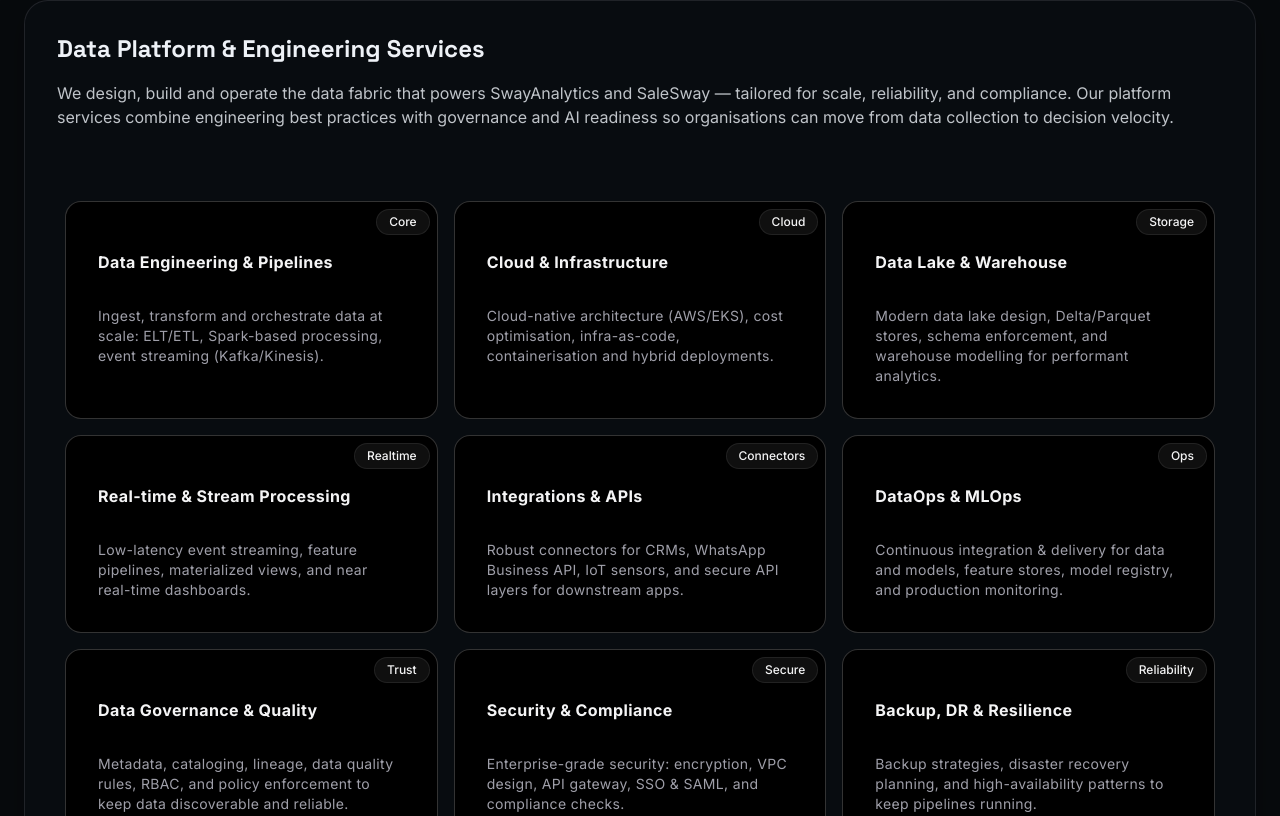
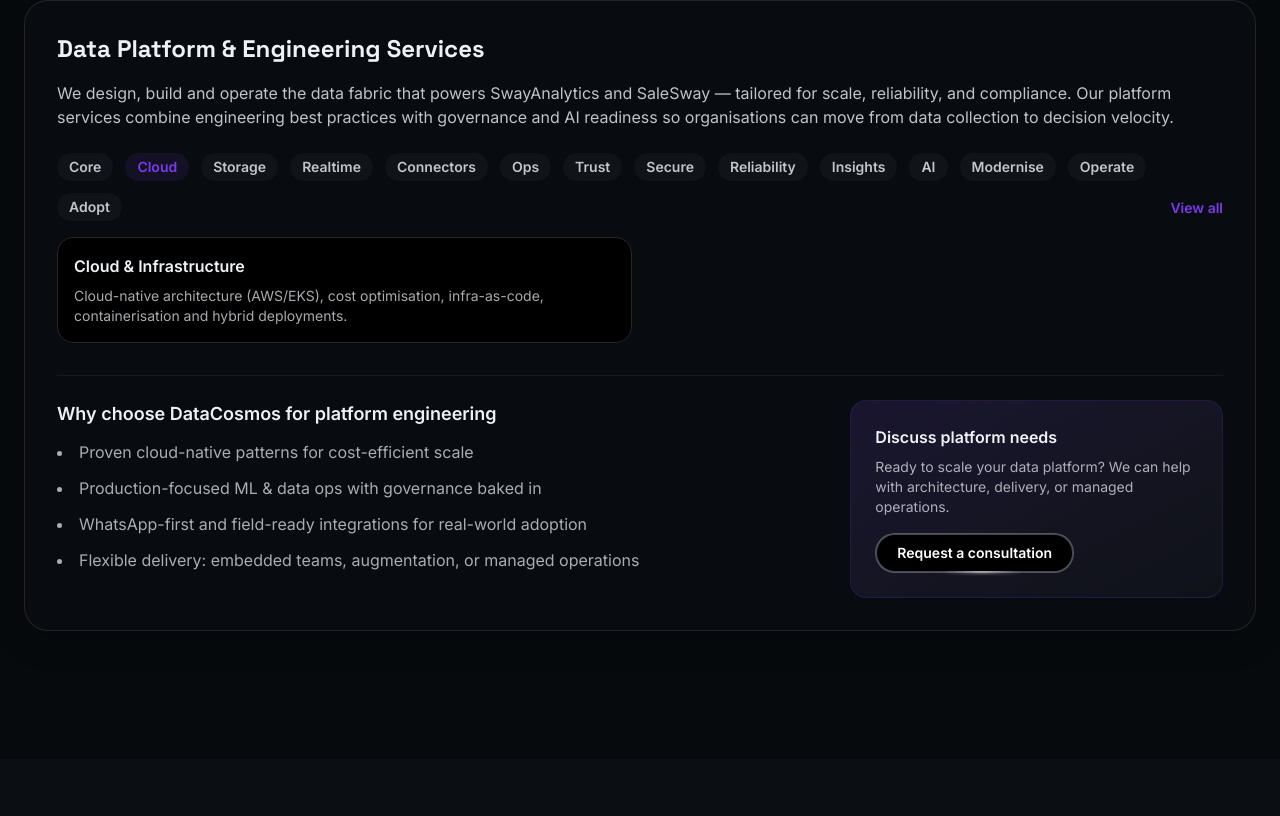
Before and after one commit to taranggg/data-cosmos, a Next.js app: page / in a window 1280 px wide. Shown: the part 3984-4800 px from the top of the page. Built offline with nearby package versions, Linux system fonts and the light colour scheme.

Commit message:
feat: Enhance CursorTrail particle effects with improved color gradients; refactor ProductsSection to implement tabbed navigation and modal for viewing all items

```diff
--- a/src/components/CursorTrail.tsx
+++ b/src/components/CursorTrail.tsx
@@ -100,15 +100,10 @@
       // update particles
       for (let i = 0; i < particles.length; i++) {
         const p = particles[i];
-        p.life *= 0.92; // decay
+        p.life *= 0.92;
       }
 
       // draw particles from oldest to newest for better layering
-      // detect theme to adapt glow colors
-      const isDark =
-        document.documentElement.classList.contains("dark") ||
-        window.matchMedia?.("(prefers-color-scheme: dark)").matches;
-
       for (let i = 0; i < particles.length; i++) {
         const p = particles[i];
         const t = i / Math.max(1, particles.length - 1);
@@ -118,18 +113,17 @@
 
         if (alpha <= 0.01) continue;
 
-        // choose colors based on theme (dark vs light)
-        const colorA = isDark
-          ? `rgba(124,58,237,${alpha})`
-          : `rgba(60,120,180,${alpha})`;
-        const colorB = isDark
-          ? `rgba(34,211,238,${alpha * 0.6})`
-          : `rgba(34,211,238,${alpha * 0.5})`;
+        const primaryRgb = "38,0,51"; // #260033
+        const accentRgb = "86,10,102"; // slightly lighter shade of #260033
+
+        const colorA = `rgba(${primaryRgb},${alpha})`;
+        const colorB = `rgba(${accentRgb},${Math.max(alpha * 0.6, 0.12)})`;
 
         const grad = ctx.createRadialGradient(p.x, p.y, 0, p.x, p.y, size * 2);
         grad.addColorStop(0, colorA);
         grad.addColorStop(0.5, colorB);
-        grad.addColorStop(1, `rgba(11,15,20,0)`);
+        // fade to fully transparent version of the primary hue for smoother edge
+        grad.addColorStop(1, `rgba(${primaryRgb},0)`);
 
         ctx.fillStyle = grad;
         ctx.beginPath();
--- a/src/components/ProductsSection.tsx
+++ b/src/components/ProductsSection.tsx
@@ -597,8 +597,9 @@
         velocity.
       </p>
 
-      <HoverEffect
-        items={[
+      {/* Tabs by category with a "View all" modal. Uses the same items as before but presents them compactly. */}
+      {(() => {
+        const dpItems = [
           {
             title: "Data Engineering & Pipelines",
             description:
@@ -697,8 +698,143 @@
             link: "#",
             tag: "Adopt",
           },
-        ]}
-      />
+        ];
+
+        const tags = Array.from(new Set(dpItems.map((d) => d.tag)));
+
+        function Pane() {
+          const [active, setActive] = useState(tags[0]);
+          const [isOpen, setIsOpen] = useState(false);
+          const [modalTag, setModalTag] = useState<string | null>(null);
+          // refs to support auto-advance without re-creating intervals on every tick
+          const activeRef = useRef<string>(tags[0]);
+          const pausedRef = useRef<boolean>(false);
+
+          // keep ref in sync with active state
+          useEffect(() => {
+            activeRef.current = active;
+          }, [active]);
+
+          // auto-advance tabs every few seconds (carousel-like), but pause when modal is open or when hovered
+          useEffect(() => {
+            if (isOpen) return; // don't auto-advance while modal is open
+            const interval = setInterval(() => {
+              if (pausedRef.current) return;
+              const idx = tags.indexOf(activeRef.current);
+              const next = (idx + 1) % tags.length;
+              setActive(tags[next]);
+            }, 4500);
+            return () => clearInterval(interval);
+            // tags is stable in this closure (dpItems is constant), only depend on isOpen
+          }, [isOpen]);
+
+          useEffect(() => {
+            function onKey(e: KeyboardEvent) {
+              if (e.key === "Escape") setIsOpen(false);
+            }
+            if (isOpen) window.addEventListener("keydown", onKey);
+            return () => window.removeEventListener("keydown", onKey);
+          }, [isOpen]);
+
+          const preview = dpItems.filter((d) => d.tag === active).slice(0, 4);
+
+          return (
+            <div>
+              <div
+                className="flex items-center gap-3 mb-4 flex-wrap"
+                onMouseEnter={() => (pausedRef.current = true)}
+                onMouseLeave={() => (pausedRef.current = false)}
+              >
+                {tags.map((t) => (
+                  <button
+                    key={t}
+                    onClick={() => setActive(t)}
+                    className={`px-3 py-1 rounded-full text-sm font-semibold ${
+                      active === t
+                        ? "bg-cosmic-violet/10 text-cosmic-violet"
+                        : "bg-white/3 text-cosmic-light/80"
+                    }`}
+                  >
+                    {t}
+                  </button>
+                ))}
+                <div className="ml-auto">
+                  <button
+                    type="button"
+                    onClick={() => {
+                      setModalTag(null);
+                      setIsOpen(true);
+                    }}
+                    className="text-sm font-semibold text-cosmic-violet"
+                  >
+                    View all
+                  </button>
+                </div>
+              </div>
+
+              <div className="grid grid-cols-1 sm:grid-cols-2 gap-4">
+                {preview.map((item, idx) => (
+                  <CardSpotlight key={idx} className="p-4 rounded-2xl">
+                    <h5 className="font-semibold text-cosmic-light mb-2">
+                      {item.title}
+                    </h5>
+                    <p className="text-sm text-cosmic-light/70">
+                      {item.description}
+                    </p>
+                  </CardSpotlight>
+                ))}
+              </div>
+
+              {isOpen && (modalTag === null || modalTag) && (
+                <div
+                  role="dialog"
+                  aria-modal="true"
+                  className="fixed inset-0 z-50 flex items-center justify-center px-4"
+                >
+                  <div
+                    className="absolute inset-0 bg-black/60"
+                    onClick={() => setIsOpen(false)}
+                  />
+                  <div className="relative z-10 w-full max-w-4xl mx-auto rounded-2xl p-6 bg-gradient-to-br from-[#0b0018] via-[#120022] to-black">
+                    <div className="flex items-center justify-between ">
+                      <h3 className="text-lg font-semibold text-cosmic-light">
+                        {modalTag === null
+                          ? "All Capabilities"
+                          : `${modalTag} — Capabilities`}
+                      </h3>
+                      <button
+                        aria-label="Close"
+                        onClick={() => setIsOpen(false)}
+                        className="text-cosmic-light/70"
+                      >
+                        ✕
+                      </button>
+                    </div>
+
+                    <div className="max-h-[70vh] overflow-y-auto">
+                      <div className="rounded-xl p-2 ">
+                        <HoverEffect
+                          items={(modalTag === null
+                            ? dpItems
+                            : dpItems.filter((d) => d.tag === modalTag)
+                          ).map((d) => ({
+                            title: d.title,
+                            description: d.description,
+                            link: d.link,
+                            tag: d.tag,
+                          }))}
+                        />
+                      </div>
+                    </div>
+                  </div>
+                </div>
+              )}
+            </div>
+          );
+        }
+
+        return <Pane />;
+      })()}
 
       <div className="mt-8 border-t border-white/6 pt-6">
         <div className="grid grid-cols-1 md:grid-cols-3 gap-6 items-start">
```
